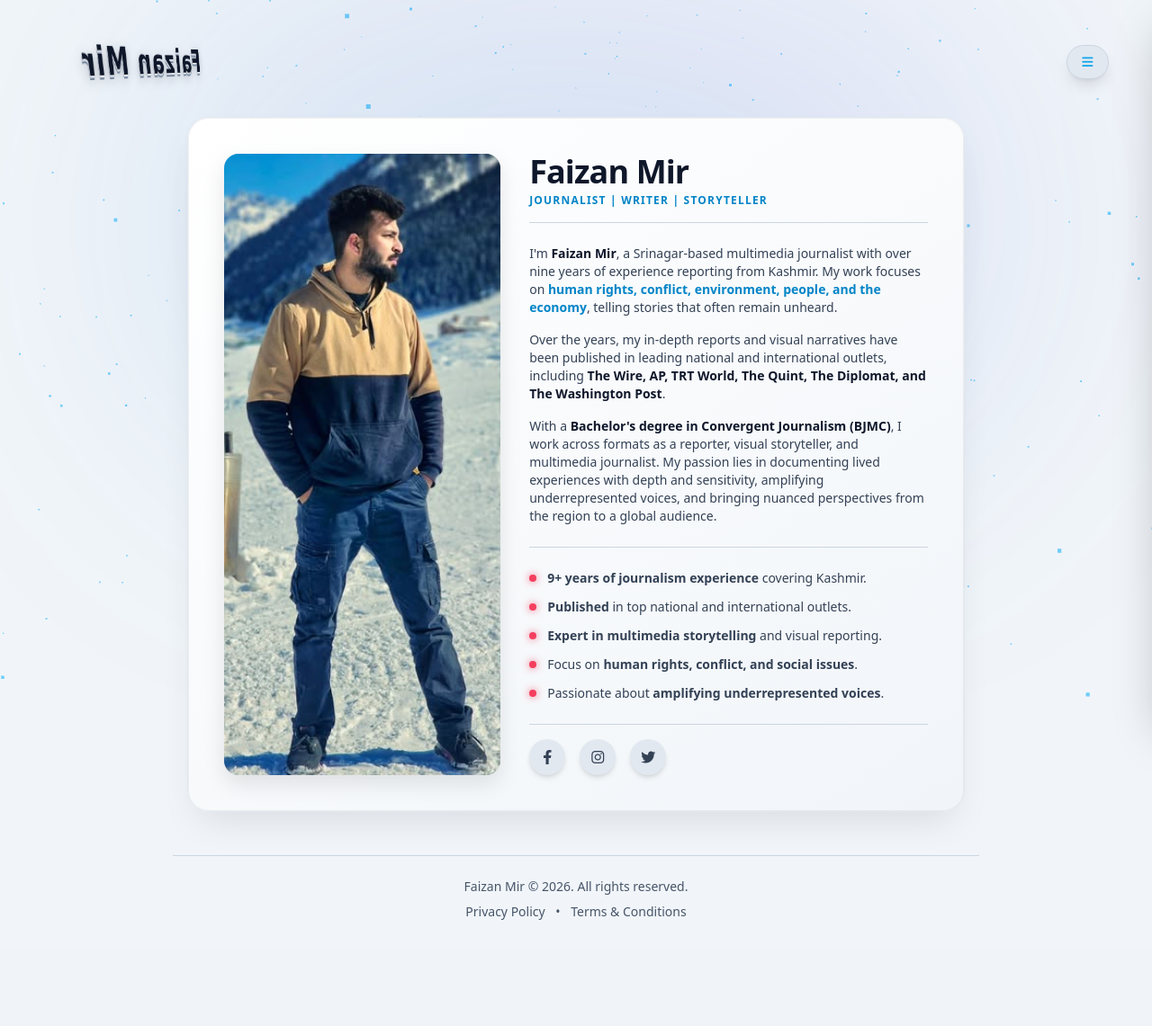
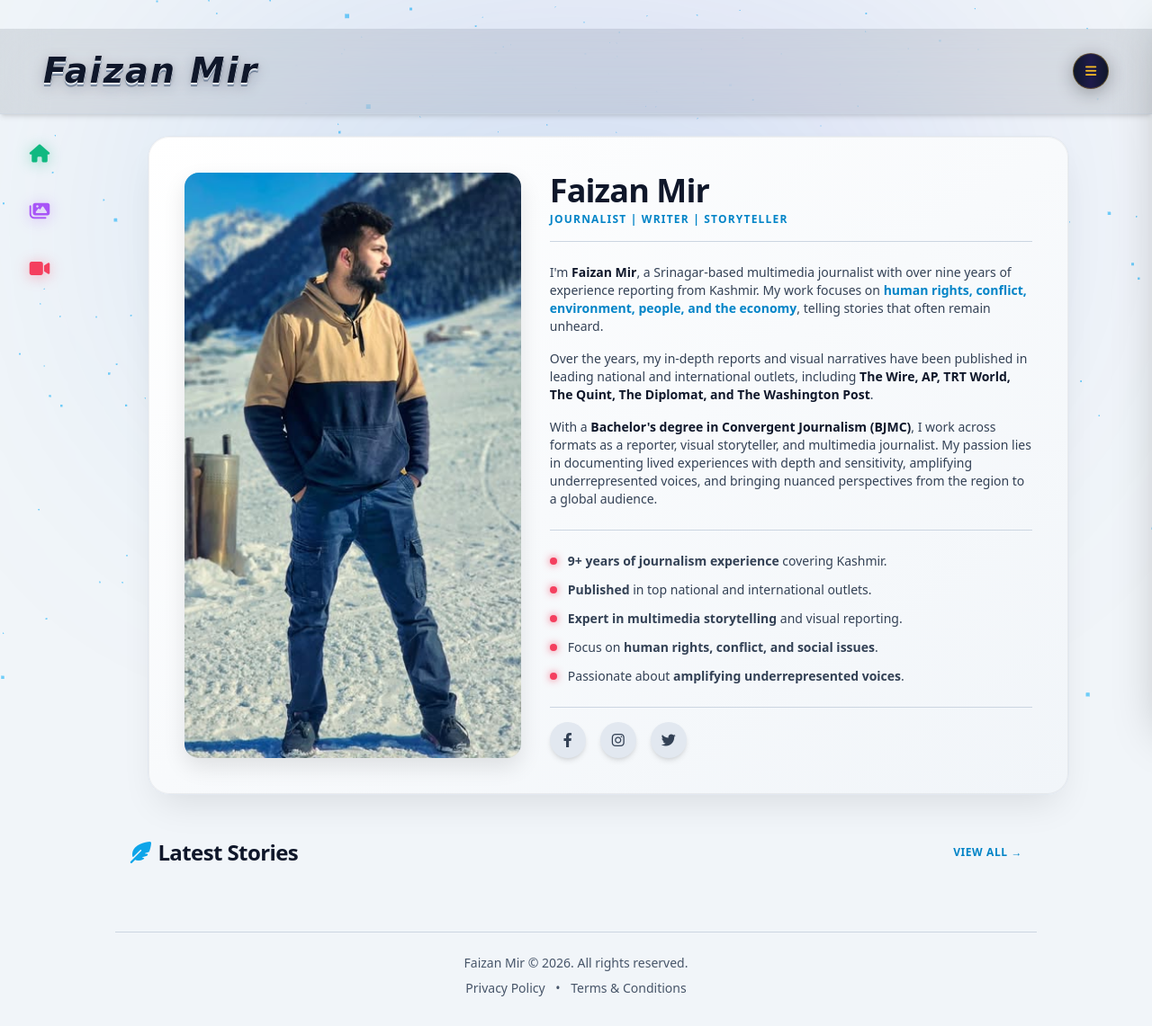
Before and after one commit to bhataru/FMJ, a FastAPI app: page / in a window 1280 px wide. Shown: the whole page at 90% size. Before the commit the page ends 1023 px from the top, so only its background shows below. Run offline with FastAPI, Linux system fonts and the light colour scheme; parts of the project's set-up code (start-up, migrations or seed data) failed here and were passed over; some libraries are stand-ins or nearby versions.

Commit message:
Update index page layout and styling

```diff
--- a/templates/index.html
+++ b/templates/index.html
@@ -4,6 +4,7 @@
     <meta charset="UTF-8">
     <meta name="viewport" content="width=device-width, initial-scale=1.0">
     <title>Faizan Mir | Journalist, Writer & Storyteller</title>
+    <link rel="icon" type="image/png" href="/static/uploads/faizan.png">
     <script src="https://cdn.tailwindcss.com"></script>
     <link rel="stylesheet" href="https://cdnjs.cloudflare.com/ajax/libs/font-awesome/6.4.0/css/all.min.css">
     <!-- Three.js Library for Background Animation -->
@@ -45,12 +46,6 @@
         }
         #menu-drawer { transition: transform 0.3s cubic-bezier(0.4, 0, 0.2, 1); }
 
-        /* Continuous Full 360-degree Rotation Animation */
-        @keyframes fullSpin3D {
-            0% { transform: perspective(600px) rotateY(0deg); }
-            100% { transform: perspective(600px) rotateY(360deg); }
-        }
-
         .text-3d-cursive {
             font-family: 'Great Vibes', 'Pinyon Script', 'Brush Script MT', cursive, serif;
             font-size: clamp(1.8rem, 3vw, 2.4rem);
@@ -59,7 +54,6 @@
             letter-spacing: 0.05em;
             display: inline-block;
             transform-style: preserve-3d;
-            animation: fullSpin3D 10s linear infinite;
             color: #f8fafc;
             text-shadow:
                 0 1px 0 #cbd5e1,
@@ -81,14 +75,11 @@
                 0 2px 5px rgba(15, 23, 42, 0.15);
         }
 
-        .text-3d-cursive:hover {
-            animation-play-state: paused;
-        }
-
-        /* Custom Hamburger Menu Link Hover Underline Animation */
         .drawer-link {
             position: relative;
-            display: inline-block;
+            display: inline-flex;
+            align-items: center;
+            gap: 0.75rem;
             transition: color 0.3s ease;
         }
         .drawer-link::after {
@@ -98,25 +89,31 @@
             height: 2px;
             bottom: -4px;
             left: 0;
-            background-color: #38bdf8;
             transition: width 0.3s ease-in-out;
         }
         .drawer-link:hover::after {
             width: 100%;
         }
+        /* Specific line colors for links */
+        .drawer-link-contact::after {
+            background-color: #fbbf24; /* Yellow */
+        }
+        .drawer-link-about::after {
+            background-color: #38bdf8; /* Blue */
+        }
     </style>
 </head>
 <body class="bg-slate-100 dark:bg-darkBg text-slate-900 dark:text-slate-100 font-sans min-h-screen relative flex flex-col justify-between py-6 sm:py-8 transition-colors duration-300 overflow-x-hidden">
 
-    <div class="absolute top-0 left-1/2 -translate-x-1/2 w-[900px] h-[500px] bg-gradient-to-tr from-sky-600/15 to-indigo-600/15 blur-[140px] rounded-full pointer-events-none"></div>
+    <div class="absolute top-0 left-1/2 -translate-x-1/2 w-full max-w-[900px] h-[500px] bg-gradient-to-tr from-sky-600/15 to-indigo-600/15 blur-[140px] rounded-full pointer-events-none"></div>
 
-    <!-- Header with 360-degree Rotating 3D Cursive Name -->
-    <header class="relative z-20 flex justify-between items-center w-full px-4 sm:px-12 mb-6 box-border">
-        <a href="/" class="py-2 inline-block">
+    <!-- Premium Header Section -->
+    <header class="relative z-20 flex justify-between items-center w-full px-6 sm:px-12 py-3.5 mb-6 bg-slate-900/10 dark:bg-slate-900/60 backdrop-blur-xl border-b border-slate-300/60 dark:border-slate-800/80 shadow-md box-border">
+        <a href="/" class="py-1 inline-block">
             <span class="text-3d-cursive">Faizan Mir</span>
         </a>
-        <button onclick="toggleMenu()" class="flex items-center gap-2 bg-slate-200 dark:bg-slate-900/80 border border-slate-300 dark:border-slate-700/50 px-4 py-2 rounded-full text-slate-700 dark:text-slate-300 hover:text-sky-500 dark:hover:text-sky-400 hover:border-sky-500 hover:scale-105 transition shadow-lg text-xs font-semibold uppercase tracking-wider cursor-pointer" title="Open Menu">
-            <i class="fa-solid fa-bars text-sm text-sky-500 dark:text-sky-400"></i>
+        <button onclick="toggleMenu()" class="group flex items-center justify-center bg-gradient-to-r from-slate-900 via-indigo-950 to-slate-900 text-amber-300 dark:from-slate-800 dark:via-indigo-900 dark:to-slate-800 w-10 h-10 rounded-full hover:scale-105 transition-all duration-300 shadow-[0_4px_20px_rgba(0,0,0,0.3)] cursor-pointer border border-amber-400/30 hover:border-amber-400/70" title="Open Menu">
+            <i class="fa-solid fa-bars text-sm text-amber-400 transition-transform group-hover:rotate-90 duration-300"></i>
         </button>
     </header>
 
@@ -124,27 +121,46 @@
     <div id="menu-backdrop" class="fixed inset-0 bg-black/60 backdrop-blur-sm z-40 hidden opacity-0 transition-opacity duration-300" onclick="toggleMenu()"></div>
     <div id="menu-drawer" class="fixed top-0 right-0 w-72 h-full bg-gradient-to-b from-indigo-950 via-purple-900 to-slate-950 text-white z-50 transform translate-x-full shadow-2xl border-l border-white/10 flex flex-col p-8 box-border">
         <div class="flex justify-between items-center mb-10">
-            <button onclick="toggleTheme()" class="w-10 h-10 rounded-full bg-white/10 flex items-center justify-center text-amber-300 shadow-inner hover:scale-105 transition cursor-pointer" title="Toggle Theme">
+            <button onclick="toggleTheme()" class="w-10 h-10 rounded-full bg-white/10 flex items-center justify-center text-amber-300 shadow-inner hover:scale-105 transition cursor-pointer border-0" title="Toggle Theme">
                 <i class="fa-solid fa-sun dark:hidden"></i>
                 <i class="fa-solid fa-moon hidden dark:inline"></i>
             </button>
-            <button onclick="toggleMenu()" class="text-white/70 hover:text-white hover:scale-110 transition text-lg p-2 cursor-pointer"><i class="fa-solid fa-xmark"></i></button>
+            <button onclick="toggleMenu()" class="text-white/70 hover:text-white hover:scale-110 transition text-lg p-2 cursor-pointer border-0"><i class="fa-solid fa-xmark"></i></button>
         </div>
         <nav class="space-y-6 flex-1 text-lg font-medium">
-            <a href="/home" onclick="toggleMenu()" class="block text-white/80 hover:text-sky-400 drawer-link">Home</a>
-            <a href="/photos" onclick="toggleMenu()" class="block text-white/80 hover:text-sky-400 drawer-link">Photos</a>
-            <a href="/videos" onclick="toggleMenu()" class="block text-white/80 hover:text-sky-400 drawer-link">Videos</a>
-            <a href="/contact" onclick="toggleMenu()" class="block text-white/80 hover:text-sky-400 drawer-link">Contact</a>
-            <a href="/" onclick="toggleMenu()" class="block text-white/80 hover:text-sky-400 drawer-link">About</a>
+            <a href="/contact" onclick="toggleMenu()" class="block text-white/80 hover:text-amber-400 drawer-link drawer-link-contact">
+                <i class="fa-solid fa-envelope w-5 text-amber-400"></i> Contact
+            </a>
+            <a href="/" onclick="toggleMenu()" class="block text-white/80 hover:text-sky-400 drawer-link drawer-link-about">
+                <i class="fa-solid fa-user w-5 text-sky-400"></i> About
+            </a>
         </nav>
         <div class="text-xs text-white/40 pt-4 border-t border-white/10">Designed By Deadend</div>
     </div>
 
-    <!-- MAIN RESPONSIVE CONTAINER -->
-    <main class="relative z-10 w-full max-w-2xl lg:max-w-4xl mx-auto px-4 my-auto box-border">
-        <div class="card-3d rounded-3xl p-5 sm:p-8 md:p-10 border border-slate-200 dark:border-white/10 relative grid grid-cols-1 md:grid-cols-12 gap-6 md:gap-8 items-stretch box-border">
+    <!-- MAIN WRAPPER CONTAINER -->
+    <main class="relative z-10 w-full px-2 sm:px-4 my-auto box-border flex items-start gap-3 sm:gap-6">
 
-            <!-- Profile Image Section with Hover Zoom Effect Only -->
+        <!-- Truly Floating Borderless Icons (No Sidebar Box Container) -->
+        <div class="flex flex-col gap-6 flex-shrink-0 sticky top-28 pl-1 sm:pl-2">
+            <!-- Home Icon -->
+            <a href="/home" class="w-10 h-10 flex items-center justify-center bg-transparent hover:scale-125 transition-transform group border-0 outline-none shadow-none" title="Home">
+                <i class="fa-solid fa-house text-emerald-500 text-xl transition-transform drop-shadow-[0_2px_8px_rgba(16,185,129,0.4)]"></i>
+            </a>
+            <!-- Photos Icon -->
+            <a href="/photos" class="w-10 h-10 flex items-center justify-center bg-transparent hover:scale-125 transition-transform group border-0 outline-none shadow-none" title="Photos">
+                <i class="fa-solid fa-images text-purple-500 text-xl transition-transform drop-shadow-[0_2px_8px_rgba(168,85,247,0.4)]"></i>
+            </a>
+            <!-- Videos Icon -->
+            <a href="/videos" class="w-10 h-10 flex items-center justify-center bg-transparent hover:scale-125 transition-transform group border-0 outline-none shadow-none" title="Videos">
+                <i class="fa-solid fa-video text-rose-500 text-xl transition-transform drop-shadow-[0_2px_8px_rgba(244,63,94,0.4)]"></i>
+            </a>
+        </div>
+
+        <!-- Centered Main Card Container -->
+        <div class="flex-1 max-w-3xl lg:max-w-5xl mx-auto card-3d rounded-3xl p-5 sm:p-8 md:p-10 border border-slate-200 dark:border-white/10 relative grid grid-cols-1 md:grid-cols-12 gap-6 md:gap-8 items-stretch box-border w-full">
+
+            <!-- Profile Image Section -->
             <div class="md:col-span-5 relative w-full h-[400px] sm:h-[450px] md:h-auto min-h-[380px] rounded-2xl overflow-hidden profile-card-inner bg-slate-200 dark:bg-slate-900 group">
                 <img src="/static/uploads/faizan.png" alt="Faizan Mir" class="absolute inset-0 w-full h-full object-cover object-top transition-transform duration-700 ease-out group-hover:scale-110 group-hover:rotate-1" onerror="this.src='https://images.unsplash.com/photo-1534528741775-53994a69daeb?auto=format&fit=crop&q=80&w=800'">
             </div>
@@ -157,7 +173,7 @@
                         <p class="text-xs uppercase tracking-widest text-sky-600 dark:text-sky-400 font-semibold">Journalist | Writer | Storyteller</p>
                     </div>
 
-                    <!-- Bio Text Blocks (No hover effects on texts) -->
+                    <!-- Bio Text Blocks -->
                     <div class="space-y-3 sm:space-y-4 text-xs sm:text-sm text-slate-700 dark:text-slate-300 leading-relaxed text-left border-t border-slate-300 dark:border-slate-800/80 pt-4 sm:pt-6">
                         <p>
                             I'm <strong class="text-slate-900 dark:text-white">Faizan Mir</strong>, a Srinagar-based multimedia journalist with over nine years of experience reporting from Kashmir. My work focuses on <strong class="text-sky-600 dark:text-sky-300">human rights, conflict, environment, people, and the economy</strong>, telling stories that often remain unheard.
@@ -195,19 +211,70 @@
                     </div>
                </div>
 
-                <!-- Social Links with Hover -->
+                <!-- Social Links -->
                 <div class="mt-6 pt-4 border-t border-slate-300 dark:border-slate-800/80 flex justify-center md:justify-start items-center space-x-4">
-                    <a href="#" class="w-10 h-10 rounded-full bg-slate-200 dark:bg-slate-800 text-slate-700 dark:text-slate-200 hover:bg-blue-600 hover:text-white dark:hover:bg-blue-600 dark:hover:text-white flex items-center justify-center transition transform hover:scale-110 shadow-md" title="Facebook"><i class="fa-brands fa-facebook-f"></i></a>
-                    <a href="#" class="w-10 h-10 rounded-full bg-slate-200 dark:bg-slate-800 text-slate-700 dark:text-slate-200 hover:bg-pink-600 hover:text-white dark:hover:bg-pink-600 dark:hover:text-white flex items-center justify-center transition transform hover:scale-110 shadow-md" title="Instagram"><i class="fa-brands fa-instagram"></i></a>
-                    <a href="#" class="w-10 h-10 rounded-full bg-slate-200 dark:bg-slate-800 text-slate-700 dark:text-slate-200 hover:bg-sky-500 hover:text-white dark:hover:bg-sky-500 dark:hover:text-white flex items-center justify-center transition transform hover:scale-110 shadow-md" title="Twitter"><i class="fa-brands fa-twitter"></i></a>
+                    <a href="#" class="w-10 h-10 rounded-full bg-slate-200 dark:bg-slate-800 text-slate-700 dark:text-slate-200 hover:bg-blue-600 hover:text-white dark:hover:bg-blue-600 dark:hover:text-white flex items-center justify-center transition transform hover:scale-110 shadow-md border-0" title="Facebook"><i class="fa-brands fa-facebook-f"></i></a>
+                    <a href="#" class="w-10 h-10 rounded-full bg-slate-200 dark:bg-slate-800 text-slate-700 dark:text-slate-200 hover:bg-pink-600 hover:text-white dark:hover:bg-pink-600 dark:hover:text-white flex items-center justify-center transition transform hover:scale-110 shadow-md border-0" title="Instagram"><i class="fa-brands fa-instagram"></i></a>
+                    <a href="#" class="w-10 h-10 rounded-full bg-slate-200 dark:bg-slate-800 text-slate-700 dark:text-slate-200 hover:bg-sky-500 hover:text-white dark:hover:bg-sky-500 dark:hover:text-white flex items-center justify-center transition transform hover:scale-110 shadow-md border-0" title="Twitter"><i class="fa-brands fa-twitter"></i></a>
                 </div>
             </div>
 
         </div>
     </main>
 
-    <!-- WEBSITE FOOTER with Hover Links -->
-    <footer class="relative z-10 w-full max-w-2xl lg:max-w-4xl mx-auto px-4 mt-12 pt-6 border-t border-slate-300 dark:border-slate-800 text-center text-sm text-slate-600 dark:text-slate-400 space-y-2 box-border">
+    <!-- LATEST STORIES SECTION (Dynamic Database Loop with Media) -->
+    <section class="relative z-10 w-full max-w-3xl lg:max-w-5xl mx-auto px-4 mt-12 mb-4">
+        <div class="flex items-center justify-between mb-6">
+            <h2 class="text-xl sm:text-2xl font-bold tracking-tight text-slate-900 dark:text-white flex items-center gap-2">
+                <i class="fa-solid fa-feather-pointed text-sky-500"></i> Latest Stories
+            </h2>
+            <a href="/home" class="text-xs uppercase tracking-wider text-sky-600 dark:text-sky-400 font-semibold hover:underline">View All &rarr;</a>
+        </div>
+
+        <div class="grid grid-cols-1 sm:grid-cols-2 lg:grid-cols-3 gap-4">
+            {% for story in stories %}
+            <article class="card-3d rounded-2xl border border-slate-200 dark:border-white/10 flex flex-col justify-between overflow-hidden transition hover:-translate-y-1">
+
+                <!-- Media Display (Image or Video from Database) -->
+                <div class="w-full h-44 bg-slate-200 dark:bg-slate-900 relative overflow-hidden">
+                    {% if story.video_url %}
+                        <video src="{{ story.video_url }}" class="w-full h-full object-cover" muted loop onmouseover="this.play()" onmouseout="this.pause()"></video>
+                        <span class="absolute bottom-2 right-2 bg-black/60 text-white text-[10px] px-2 py-0.5 rounded-full backdrop-blur-sm">
+                            <i class="fa-solid fa-video text-rose-400 mr-1"></i> Video
+                        </span>
+                    {% elif story.image_url %}
+                        <img src="{{ story.image_url }}" alt="{{ story.title }}" class="w-full h-full object-cover">
+                    {% else %}
+                        <img src="https://images.unsplash.com/photo-1499750310107-5fef28a66643?auto=format&fit=crop&q=80&w=800" alt="Default" class="w-full h-full object-cover">
+                    {% endif %}
+                </div>
+
+                <!-- Content Area -->
+                <div class="p-4 sm:p-5 flex flex-col justify-between flex-1">
+                    <div>
+                        <span class="text-[10px] uppercase tracking-widest text-sky-500 font-bold">{{ story.category|default('Journalism') }}</span>
+                        <h3 class="text-sm sm:text-base font-bold text-slate-900 dark:text-white mt-1 mb-2 leading-snug">{{ story.title }}</h3>
+                        <p class="text-xs text-slate-600 dark:text-slate-400 line-clamp-3">
+                            {{ story.summary|default(story.content) }}
+                        </p>
+                    </div>
+
+                    <div class="mt-4 pt-3 border-t border-slate-200 dark:border-slate-800 flex justify-between items-center text-[11px] text-slate-500">
+                        <a href="/story/{{ story.id }}" class="text-sky-600 dark:text-sky-400 font-semibold hover:underline flex items-center gap-1">
+                            <span>Read Report</span>
+                            <i class="fa-solid fa-arrow-right-long"></i>
+                        </a>
+                        <span>{{ story.date_posted|default('') }}</span>
+                    </div>
+                </div>
+
+            </article>
+            {% endfor %}
+        </div>
+    </section>
+
+    <!-- WEBSITE FOOTER -->
+    <footer class="relative z-10 w-full max-w-3xl lg:max-w-5xl mx-auto px-4 mt-8 pt-6 border-t border-slate-300 dark:border-slate-800 text-center text-sm text-slate-600 dark:text-slate-400 space-y-2 box-border">
         <p>Faizan Mir &copy; <span id="current-year"></span>. All rights reserved.</p>
         <p class="space-x-2">
             <a href="/privacy" class="hover:text-sky-500 dark:hover:text-sky-400 transition">Privacy Policy</a>
@@ -217,10 +284,9 @@
     </footer>
 
     <script>
-        // Automatically sets the current year
         document.getElementById('current-year').textContent = new Date().getFullYear();
 
-        // Three.js Background Particle Animation Script
+        // Three.js Background Particle Animation
         document.addEventListener("DOMContentLoaded", () => {
             const container = document.createElement('div');
             container.style.position = 'fixed';
```
Also changed, not shown: static/uploads/20180708_133928.jpg (added).
